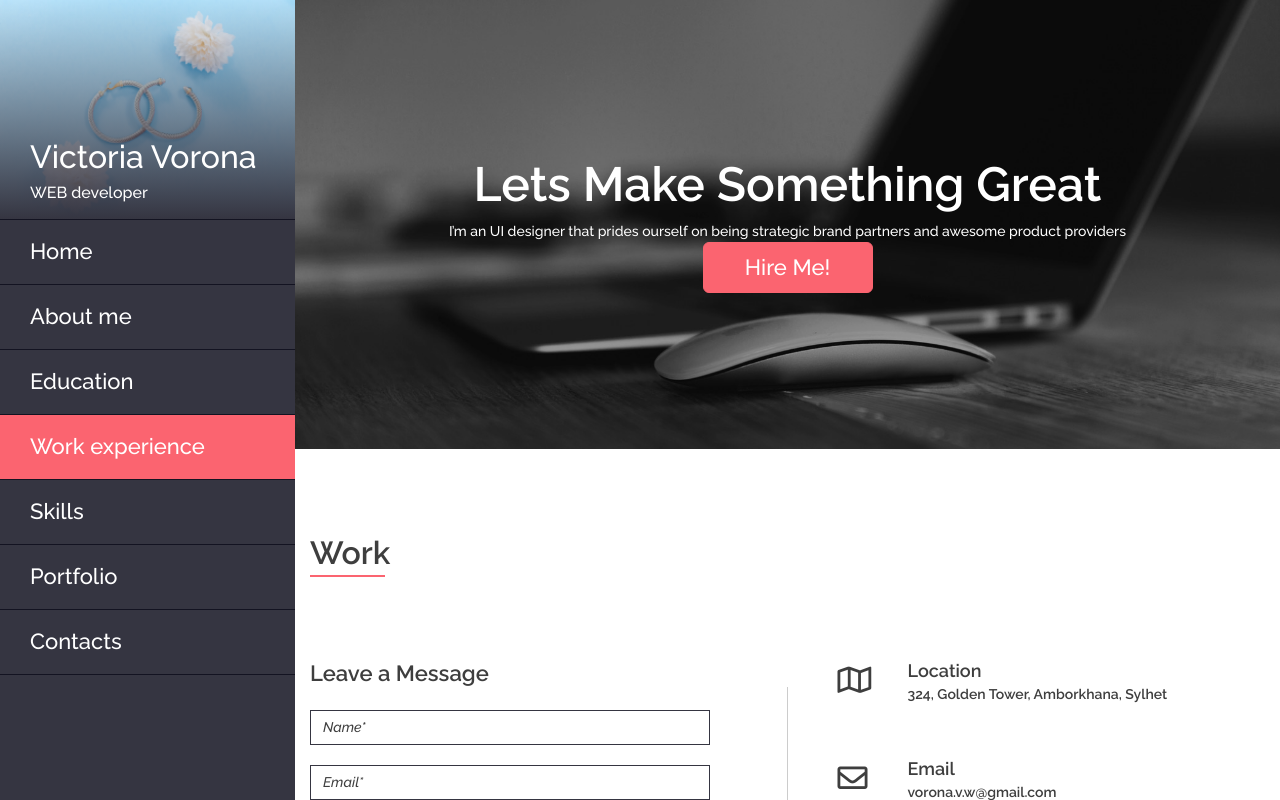
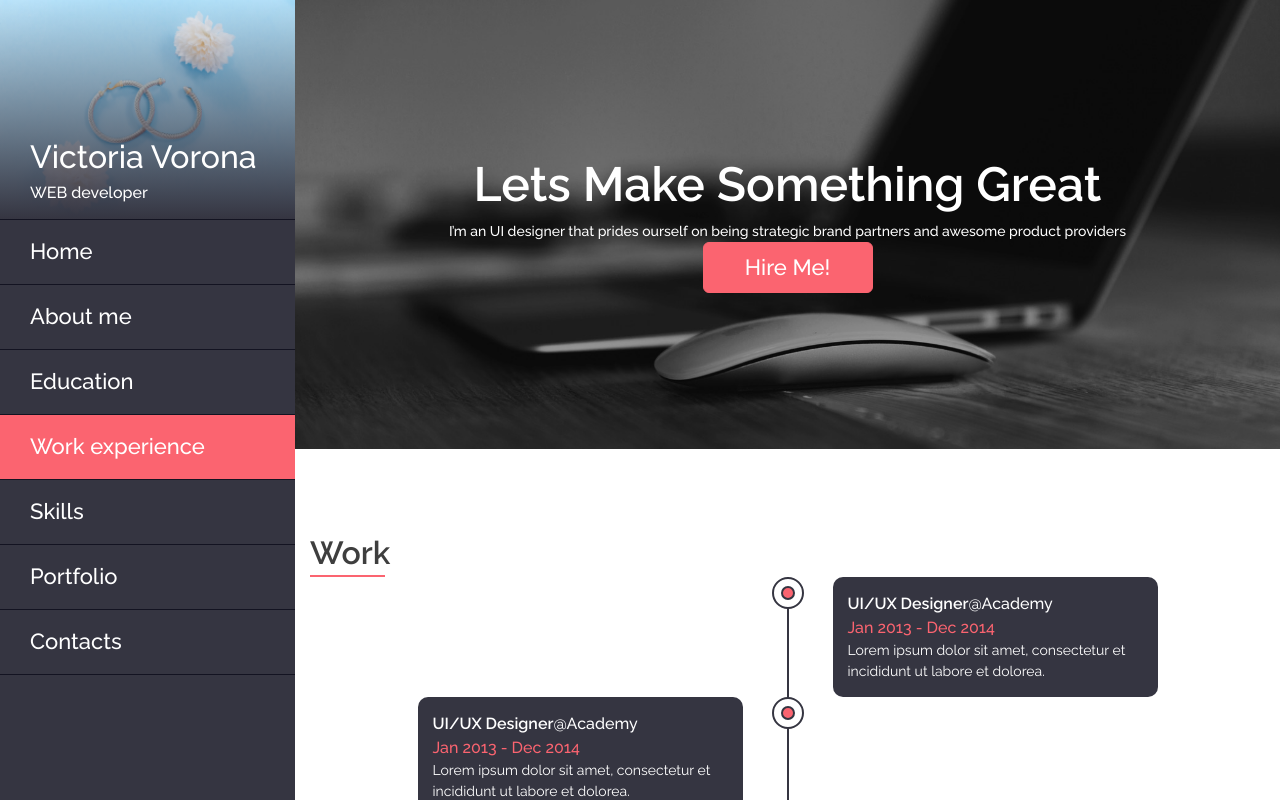
Before and after one commit to vorona-v/react-portfolio-public, a React (Create React App) app: page /work in a window 1280 px wide. Shown: the top 800 px of the page. Built offline with nearby package versions, Linux system fonts and the light colour scheme.

Commit message:
Add work experience block

```diff
--- /dev/null
+++ b/src/components/CommonComponents/Rectangle.jsx
@@ -0,0 +1,20 @@
+import React from 'react';
+import style from './Rectangle.module.css';
+
+const Rectangle = ({title, subtitle, time, information}) => {
+    return (
+        <div className={style.rectangleWrap}>
+            <div className={style.rectangleItemWrap}>
+                <div className={style.titleWrap}>
+                    <span>{title}</span>
+                    <span>{subtitle}</span>
+                </div>
+                <div className={style.timeWrap}>{time}</div>
+                <div className={style.infoWrap}>{information}</div>
+                <div className={style.roundWrap}></div>
+            </div>
+        </div>
+    )
+};
+
+export default Rectangle;
--- /dev/null
+++ b/src/components/CommonComponents/Rectangle.module.css
@@ -0,0 +1,84 @@
+.rectangleWrap {
+    width: 100%;
+    position: relative;
+}
+.rectangleItemWrap:before {
+    content: '';
+    position: absolute;
+    top: 0;
+    bottom: 0;
+    width: 2px;
+    background: #353541;
+}
+.rectangleItemWrap {
+    max-width: calc(50% - 45px);
+    width: 100%;
+    border-radius: 10px;
+    background: #353541;
+    padding: 15px;
+    position: relative;
+}
+.rectangleWrap:nth-child(odd) .rectangleItemWrap:before {
+    left: -46px;
+}
+.rectangleWrap:nth-child(even) .rectangleItemWrap:before {
+    right: -46px;
+}
+.rectangleWrap:nth-child(odd) {
+    display: flex;
+    justify-content: flex-end;
+}
+.rectangleWrap:nth-child(even) {
+    display: flex;
+    justify-content: flex-start;
+}
+.roundWrap {
+    position: absolute;
+    top: 0;
+    width: 32px;
+    height: 32px;
+    border: 2px solid #353541;
+    border-radius: 50%;
+    background: #ffffff;
+    display: flex;
+    align-items: center;
+    justify-content: center;
+}
+.roundWrap:before {
+    content: '';
+    width: 14px;
+    height: 14px;
+    border: 2px solid #353541;
+    border-radius: 50%;
+    background: #fb6470;
+}
+.rectangleWrap:nth-child(odd) .rectangleItemWrap .roundWrap {
+    left: -61px;
+}
+.rectangleWrap:nth-child(even) .rectangleItemWrap .roundWrap {
+    right: -61px;
+}
+.titleWrap {
+    display: flex;
+}
+.titleWrap span {
+    color: #ffffff;
+    font-size: 16px;
+    font-family: 'Raleway', sans-serif;
+    font-weight: 600;
+}
+.titleWrap span:last-child {
+    font-weight: 500;
+}
+.timeWrap {
+    color: #fb6470;
+    font-size: 16px;
+    font-family: 'Raleway', sans-serif;
+    font-weight: 500;
+}
+.infoWrap {
+    color: #ffffff;
+    font-size: 14px;
+    font-family: 'Raleway', sans-serif;
+    font-weight: 400;
+}
--- a/src/components/Work/Work.jsx
+++ b/src/components/Work/Work.jsx
@@ -1,10 +1,28 @@
 import React from 'react';
-import style from './Work.module.css'
+import style from './Work.module.css';
 
-const Work = () => {
+import Rectangle from "../CommonComponents/Rectangle";
+
+const Work = (props) => {
+
+    let info = [
+        {title: 'UI/UX Designer', subtitle: '@Academy', time: 'Jan 2013 - Dec 2014', information: 'Lorem ipsum dolor sit amet, consectetur et incididunt ut labore et dolorea.'},
+        {title: 'UI/UX Designer', subtitle: '@Academy', time: 'Jan 2013 - Dec 2014', information: 'Lorem ipsum dolor sit amet, consectetur et incididunt ut labore et dolorea.'},
+        {title: 'UI/UX Designer', subtitle: '@Academy', time: 'Jan 2013 - Dec 2014', information: 'Lorem ipsum dolor sit amet, consectetur et incididunt ut labore et dolorea.'},
+        {title: 'UI/UX Designer', subtitle: '@Academy', time: 'Jan 2013 - Dec 2014', information: 'Lorem ipsum dolor sit amet, consectetur et incididunt ut labore et dolorea.'},
+    ];
+
+    let infoElements = info.map(info =>
+        <Rectangle title={info.title} subtitle={info.subtitle} time={info.time} information={info.information} />
+    );
+
     return (
         <div className="container">
             <div className="pfTitle">Work</div>
+
+            <div className={style.workRectangleWrap}>
+                {infoElements}
+            </div>
         </div>
     )
 };
--- a/src/components/Work/Work.module.css
+++ b/src/components/Work/Work.module.css
@@ -0,0 +1,10 @@
+.workRectangleWrap {
+    display: flex;
+    width: 100%;
+    max-width: 740px;
+    margin: 0 auto;
+    flex-direction: column;
+}
+.rectangleWrap:nth-child(even) {
+    margin: 50px 0 0;
+}
```
